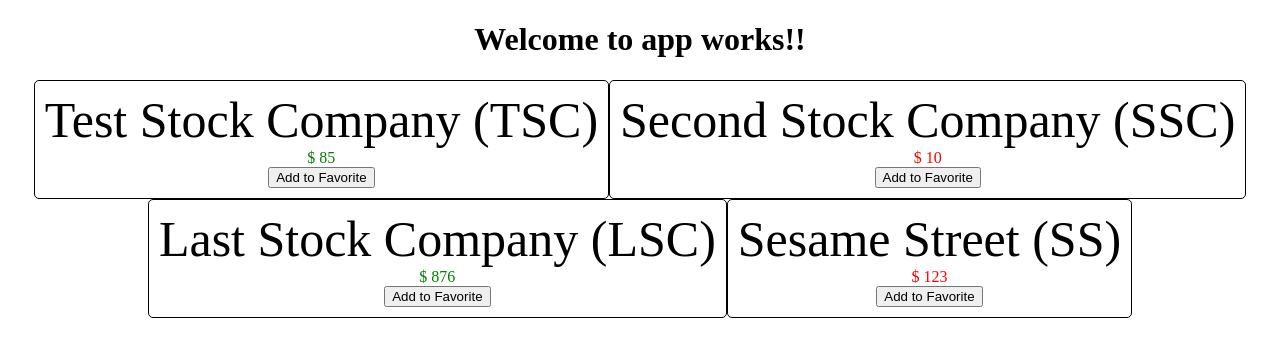
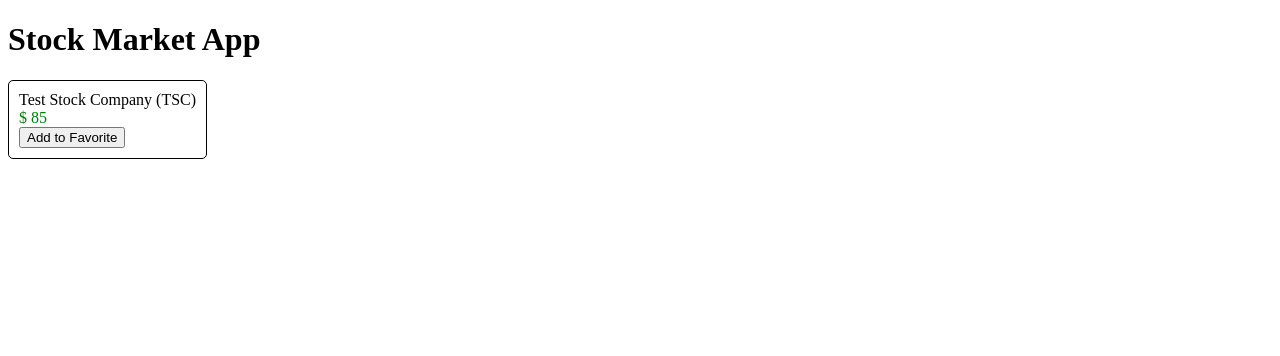
Before and after one commit to leachwestga/stock-market, an Angular app: page / in a window 1280 px wide. Shown: the top 356 px of the page. Built offline with nearby package versions, Linux system fonts and the light colour scheme.

Commit message:
chapter 4 partway through working

```diff
--- a/src/app/app.component.html
+++ b/src/app/app.component.html
@@ -1,6 +1,4 @@
-<div style="text-align:center">
-  <h1>
-    Welcome to {{ title }}!
-  </h1>
-  <app-stock-item></app-stock-item>
-</div>
+<h1>
+  {{title}}
+</h1>
+<app-stock-item [stock]="stockObj"></app-stock-item>
--- a/src/app/app.component.ts
+++ b/src/app/app.component.ts
@@ -1,11 +1,17 @@
-import { Component, ViewEncapsulation } from '@angular/core';
+import { Component, OnInit } from '@angular/core';
+import { Stock } from './model/stock';
 
 @Component({
   selector: 'app-root',
   templateUrl: './app.component.html',
-  styleUrls: ['./app.component.css'],
-  encapsulation: ViewEncapsulation.None
+  styleUrls: ['./app.component.css']
 })
-export class AppComponent {
-  title = 'app works!';
+export class AppComponent implements OnInit {
+  title = 'Stock Market App';
+
+  public stockObj: Stock;
+
+  ngOnInit(): void {
+    this.stockObj = new Stock('Test Stock Company', 'TSC', 85, 80);
+  }
 }
--- a/src/app/stock/stock-item/stock-item.component.html
+++ b/src/app/stock/stock-item/stock-item.component.html
@@ -1,10 +1,7 @@
-<div class="stock-container"
-     *ngFor="let stock of stocks; index as i; trackBy: trackStockByCode">
+<div class="stock-container">
   <div class="name">{{stock.name + ' (' + stock.code + ')'}}</div>
   <div class="price"
-      [class]="stock.isPositiveChange() ? 'positive' : 'negative'">
-      $ {{stock.price}}
-  </div>
-  <button (click)="toggleFavorite($event, i)"
-          [disabled]="stock.favorite">Add to Favorite</button>
+      [class]="stock.isPositiveChange() ? 'positive' : 'negative'">$ {{stock.price}}</div>
+  <button (click)="onToggleFavorite($event)"
+          *ngIf="!stock.favorite">Add to Favorite</button>
 </div>
--- a/src/app/stock/stock-item/stock-item.component.ts
+++ b/src/app/stock/stock-item/stock-item.component.ts
@@ -1,4 +1,4 @@
-import { Component, OnInit } from '@angular/core';
+import { Component, OnInit, Input, Output, EventEmitter } from '@angular/core';
 
 import { Stock } from '../../model/stock';
 
@@ -7,27 +7,16 @@ import { Stock } from '../../model/stock';
   templateUrl: './stock-item.component.html',
   styleUrls: ['./stock-item.component.css']
 })
-export class StockItemComponent implements OnInit {
+export class StockItemComponent {
 
-  public stocks: Array<Stock>;
+  @Input() public stock: Stock;
+  @Output() private toggleFavorite: EventEmitter<Stock>;
 
-  constructor() { }
+  constructor() {
+    this.toggleFavorite = new EventEmitter<Stock>();
+   }
 
-  ngOnInit() {
-    this.stocks = [
-      new Stock('Test Stock Company', 'TSC', 85, 80),
-      new Stock('Second Stock Company', 'SSC', 10, 20),
-      new Stock('Last Stock Company', 'LSC', 876, 765),
-      new Stock('Sesame Street', 'SS', 123, 321)
-    ];
-  }
-
-  toggleFavorite(event, index) {
-    console.log('We are toggling the favorite state for stock', index, event);
-    this.stocks[index].favorite = !this.stocks[index].favorite;
-  }
-
-  trackStockByCode(index, stock) {
-    return stock.code;
+  onToggleFavorite(event) {
+    this.toggleFavorite.emit(this.stock);
   }
 }
```
